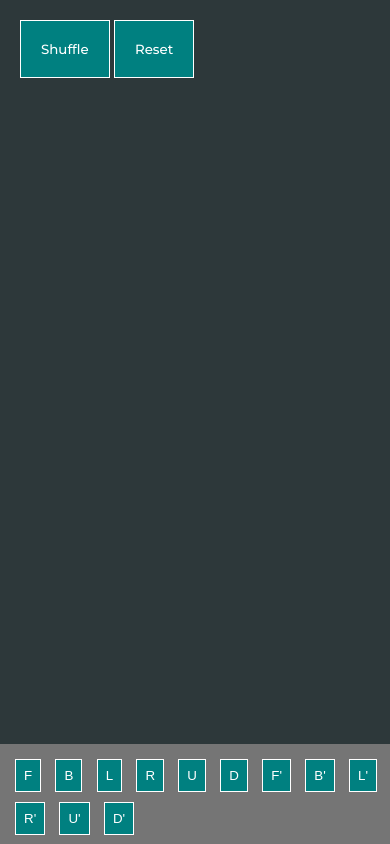
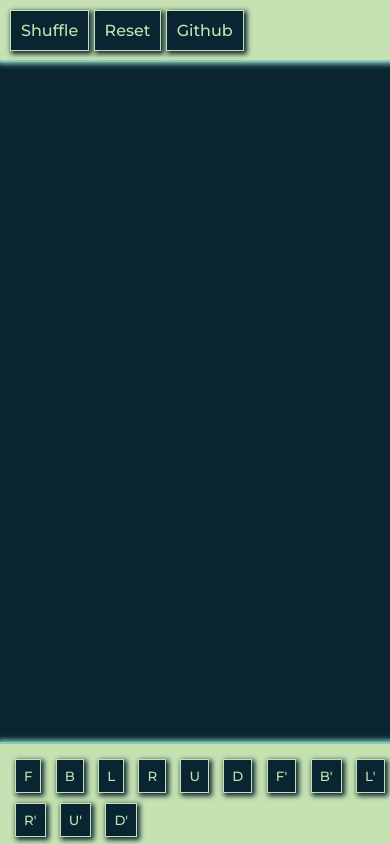
Before and after one commit to vasudevsall/Rubiks-cube, a website with bundled scripts: page index.html in a window 390 px wide. Both pictures are taken after a click on the button "Shuffle". Built offline with nearby package versions, Linux system fonts and the light colour scheme; files whose address does not match are found by name.

Commit message:
Removed minor bugs and improved front-end

```diff
--- a/css/index.css
+++ b/css/index.css
@@ -1,11 +1,25 @@
 @import url('https://fonts.googleapis.com/css2?family=Montserrat:wght@500&display=swap');
+
+/*
+Pallete:
+092532
+89c9b8
+c7e2b2
+e1ffc2
+*/
+:root {
+    --color-back: #c7e2b2;
+    --color-front: #092532;
+    --background: #092532;
+    --color-second: #89c9b8;
+}
 
 body {
     padding: 0;
     margin: 0;
     overflow: hidden;
     font-family: 'Montserrat', sans-serif;
-    background-color: #2d383a;
+    background-color: var(--background);
 }
 
 #button-bottom-div {
@@ -18,8 +32,9 @@ body {
     position: fixed;
     top: 0;
     left: 0;
-    width: calc(100vw - 150px);
-    height: 100vh;
+    width: calc(100vw - 210px);
+    height: calc(100vh - 60px);
+    top: 60px;
     display: block;
     margin: 0;
 }
@@ -32,9 +47,12 @@ body {
     width: 150px;
     height: 100vh;
     list-style: none;
-    background-color: #757575;
-    color: white;
+    background-color: var(--color-back);
+    color: var(--color-front);
     padding: 0 30px 30px 30px;
+    z-index: 1;
+    border-left: 2px solid var(--color-second);
+    box-shadow: 0 0 5px 2px var(--color-second);
 }
 
 table {
@@ -58,19 +76,42 @@ h4 {
 
 #button-div {
     position: fixed;
-    margin: 20px;
+    background-color: var(--color-back);
+    width: 100vw;
+    height: 40px;
     top: 0;
     left: 0;
+    z-index: 0;
+    padding: 10px;
+    border-bottom: 2px solid var(--color-second);
+    box-shadow: 0 0 5px 2px var(--color-second);
 }
 
-#button-div button {
-    padding: 20px;
-    background-color: #008080;
+#button-div button, #button-div a {
+    padding: 10px;
+    background-color: var(--color-front);
     font-family: 'Montserrat', sans-serif;
-    color: white;
-    border: none;
+    font-size: 1em;
+    text-decoration: none;
+    color: var(--color-back);
     cursor: pointer;
-    border: 1px solid white;
+    border: 1px solid var(--color-back);
+    box-shadow: 2px 2px 5px 1px var(--color-front);
+}
+#button-div button:active, #button-div a:active {
+    box-shadow: 0 0 5px 0 var(--color-front);
+    border: 1px solid var(--color-back);
+    outline: none;
+}
+#button-div button:focus, #button-div a:focus {
+    outline: none;
+}
+
+.big-screen-anchor{
+    display: inline-block;
+}
+.small-screen-anchor{
+    display: none;
 }
 
 @media only screen and (max-width: 600px) {
@@ -79,23 +120,35 @@ h4 {
     }
     #canvas-div {
         width: 100vw;
-        height: calc(100vh - 80px);
+        height: calc(100vh - 160px);
     }
     #bottom-button-div {
         display: block;
         position: fixed;
         height: 80px;
         width: 100vw;
-        background-color: #757575;
+        background-color: var(--color-back);
         bottom: 0;
         padding: 10px;
+        border-top: 2px solid var(--color-second);
+        box-shadow: 0 0 5px 2px var(--color-second);
     }
     #bottom-button-div button {
         display: inline-block;
         margin: 5px;
-        background-color: #008080;
-        color: white;
-        border: 1px solid white;
+        background-color: var(--color-front);
+        color: var(--color-back);
         padding: 8px;
+        font-family: 'Montserrat', sans-serif;
+        text-decoration: none;
+        cursor: pointer;
+        border: 1px solid var(--color-back);
+        box-shadow: 2px 2px 5px 1px var(--color-front);
+    }
+    .big-screen-anchor{
+        display: none;
+    }
+    .small-screen-anchor{
+        display: inline-block;
     }
 }
--- a/index.html
+++ b/index.html
@@ -102,6 +102,8 @@
     <div id="button-div">
         <button id="shuffle-button">Shuffle</button>
         <button id="reset-button">Reset</button>
+        <a href="https://github.com/vasudevsall/Rubiks-cube" class="big-screen-anchor">Find me on Github</a>
+        <a href="https://github.com/vasudevsall/Rubiks-cube" class="small-screen-anchor">Github</a>
     </div>
     <div id="bottom-button-div">
         <button class="bottom-button" value="102">F</button>
--- a/js/index.js
+++ b/js/index.js
@@ -366,6 +366,9 @@ function shuffleCube() {
 }
 
 function resetCube() {
+    /* Clean the rotation queue */
+    rotationQueue.length = 0;
+
     cubeState = CUBE_STATE;
     giveFaceColors();
 
@@ -385,7 +388,7 @@ function constructor(divId) {
     camera = new THREE.PerspectiveCamera(45, TH_WIDTH/TH_HEIGHT, 0.1, 500);
     camera.position.set(-3, 3, 10);
     renderer = new THREE.WebGLRenderer({antialias: true, precision: 'highp'});
-    renderer.setClearColor(0x2d383a);
+    renderer.setClearColor(0x092532);
     renderer.setSize(TH_WIDTH, TH_HEIGHT);
 
     /* Adding controls to the scene */
```
